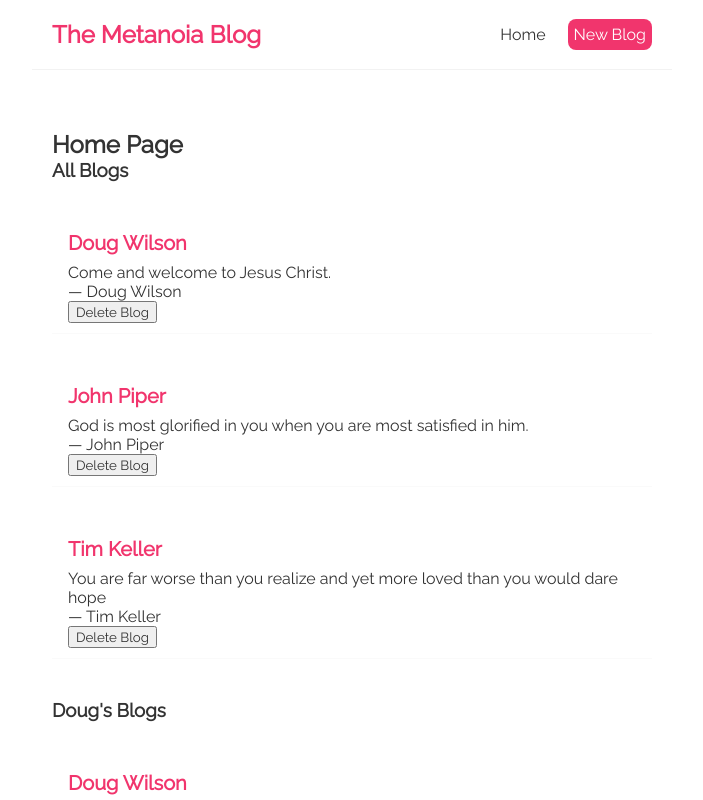
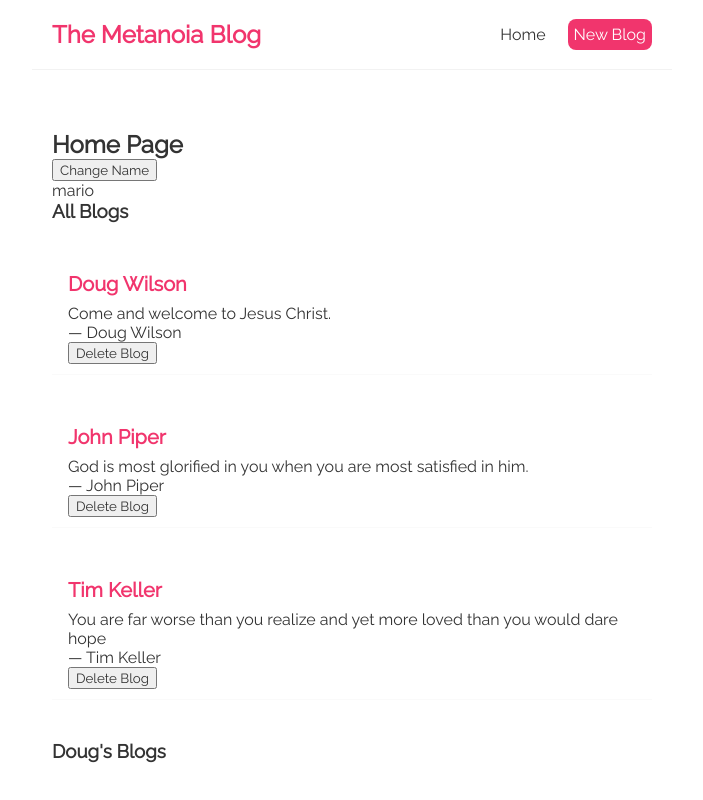
Before and after one commit to kyletower/blog, a React (Create React App) app: page / in a window 1280 px wide. Shown: the top 800 px of the page, without its empty margins (288-991 px from the left). Built offline with nearby package versions, Linux system fonts and the light colour scheme.

Commit message:
adding two useEffects with different dependencies

```diff
--- a/src/Home.js
+++ b/src/Home.js
@@ -2,7 +2,7 @@ import { useState, useEffect } from 'react';
 import BlogList from './BlogList';
 
 const Home = () => {
-  // const [name, setName] = useState('mario');
+  const [name, setName] = useState('mario');
   // const [age, setAge] = useState(25);
 
   const [blogs, setBlogs] = useState([
@@ -27,17 +27,25 @@ const Home = () => {
   useEffect(() => {
     // this functions every time there's a render or rerender,
     // when data loads and when a reactive var changes state
-    console.log('use effect ran');
+    // this is the ideal time to fetch so that the back end
+    // matches what the user sees on the front end
+    console.log('depending on name; use effect ran');
+    console.log(name);
     // fetch data, or communicate with authentication service
     // don't change the state inside useEffect, lest you cause an inf loop
-  });
+  }, [name]);
+
+  useEffect(() => {
+    console.log('depending on blog');
+    console.log('use effect ran!');
+  }, [blogs]);
   // first param is automatically receiving event
-  // const handleClick = (e) => {
-  //   console.log('hello, handleClick');
-  //   console.log(e);
-  //   setName('luigi');
-  //   setAge(30);
-  // };
+  const handleClick = (e) => {
+    console.log('hello, handleClick; setting name to luigi');
+    console.log(e);
+    setName('luigi');
+    // setAge(30);
+  };
 
   // const handleClickAgain = (e, name) => {
   //   console.log(`hello handleClickAgain ${name}`);
@@ -47,13 +55,15 @@ const Home = () => {
   return (
     <div className='home'>
       <h2>Home Page</h2>
-      {/* <button onClick={handleClick}>Click me</button>
-      <button onClick={(e) => handleClickAgain(e, 'mario')}>
+      {
+        <button onClick={handleClick}>Change Name</button>
+
+        /*<button onClick={(e) => handleClickAgain(e, 'mario')}>
         Click me too!
       </button>
-      <p>
-        {name} is {age} years old
-      </p> */}
+      */
+      }
+      <p>{name}</p>
       <BlogList
         blogs={blogs}
         category='All Blogs'
```
